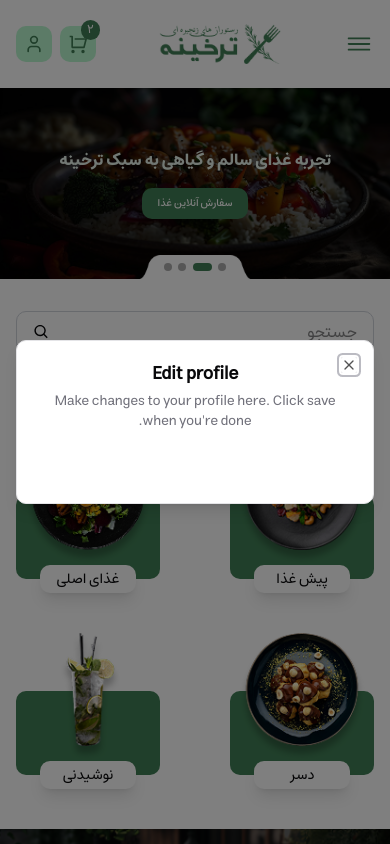
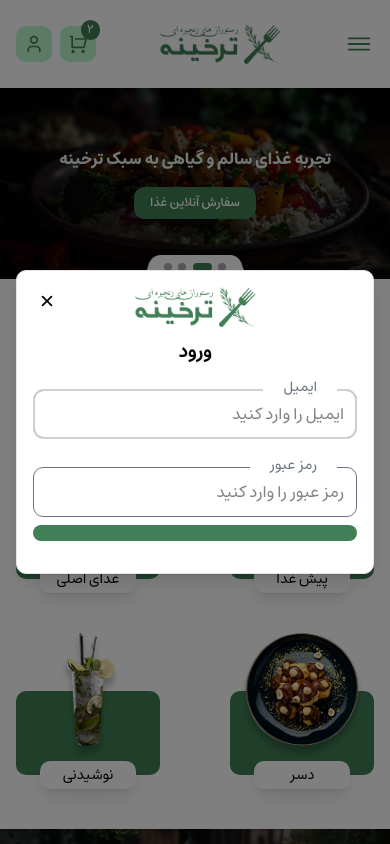
Before and after one commit to AmirAjam/food-store, a React (Vite) app: page / in a window 390 px wide. Both pictures are taken after a click on the element 34 px from the left and 44 px from the top of the page. Shown: the top 844 px of the page. Built offline with nearby package versions, Linux system fonts and the light colour scheme.

Commit message:
Refactor slider component and add icons file

```diff
--- a/src/components/Header/Header.jsx
+++ b/src/components/Header/Header.jsx
@@ -1,57 +1,63 @@
+import { useState } from "react";
 import { Link } from "react-router-dom";
-
-import { IoIosMenu } from "react-icons/io";
-import { RiShoppingCartLine } from "react-icons/ri";
-import { LuUser } from "react-icons/lu";
-import { BiSearch } from "react-icons/bi";
+import icons from "@/icons";
 
 import NavBar from "./NavBar";
-import { useState } from "react";
 import Login from "../auth/Login";
 
 const Header = () => {
-    const [isOpenLogin, setIsOpenLogin] = useState(false)
+  const [isOpenLogin, setIsOpenLogin] = useState(false);
+
+  const { Menu, Search, Cart, UserLu } = icons;
+
   return (
     <header className="mt-6">
       <div className="container flex justify-between items-center">
         <div className="md:hidden">
-                    <IoIosMenu className="text-3xl text-primary-color" />
+          <Menu className="text-3xl text-primary-color" />
         </div>
 
         <div className="w-fit flex justify-center">
-                    <Link>
-                        <img src="images/logo/logo.png" alt="" className="h-10" />
+          <Link to="/">
+            <img src="images/logo/logo.png" alt="Logo" className="h-10" />
           </Link>
         </div>
 
         <NavBar />
 
         <div className="flex items-center gap-2">
-                    <div className="hidden md:block bg-green-200 p-2 rounded-lg cursor-pointer hover:bg-primary-color
-                     text-primary-color hover:text-green-200 duration-300">
-                        <BiSearch className="text-xl " />
+          <div
+            className="hidden md:block bg-green-200 p-2 rounded-lg cursor-pointer hover:bg-primary-color
+                     text-primary-color hover:text-green-200 duration-300"
+          >
+            <Search className="text-xl" />
           </div>
 
-                    <div className="md:block bg-green-200 p-2 rounded-lg cursor-pointer hover:bg-primary-color
-                     text-primary-color hover:text-green-200 duration-300 relative">
+          <div
+            className="md:block bg-green-200 p-2 rounded-lg cursor-pointer hover:bg-primary-color
+                     text-primary-color hover:text-green-200 duration-300 relative"
+          >
             <Link to="/cart">
-                            <RiShoppingCartLine className="text-xl " />
+              <Cart className="text-xl" />
             </Link>
             <div className="absolute bg-primary-color px-1.5 py-0.5 rounded-full -top-1.5 -right-1">
               <span className="text-xs text-white block">۲</span>
             </div>
           </div>
 
-                    <div onClick={() => setIsOpenLogin(prev => !prev)}
+          <div
+            onClick={() => setIsOpenLogin((prev) => !prev)}
             className="md:block bg-green-200 p-2 rounded-lg cursor-pointer hover:bg-primary-color
-                            text-primary-color hover:text-green-200 duration-300">
-                        <LuUser className="text-xl " />
+                            text-primary-color hover:text-green-200 duration-300"
+          >
+            <UserLu className="text-xl" />
           </div>
         </div>
       </div>
+
       <Login isOpenLogin={isOpenLogin} setIsOpenLogin={setIsOpenLogin} />
     </header>
-    )
-}
+  );
+};
 
-export default Header
+export default Header;
--- a/src/components/Ui/Button/PrimaryButton.jsx
+++ b/src/components/Ui/Button/PrimaryButton.jsx
@@ -1,8 +1,8 @@
-const PrimaryButton = ({children}) => {
+const PrimaryButton = ({text}) => {
     return(
         <button className="bg-primary-color text-white font-Estedad-Medium px-4 py-2 rounded-lg duration-300
-            hover:bg-green-200 hover:text-primary-color">
-            {children}
+            hover:bg-green-200 hover:text-primary-color cursor-pointer">
+            {text}
         </button>
     )
 }
--- /dev/null
+++ b/src/components/auth/AuthInput.jsx
@@ -0,0 +1,16 @@
+import React from 'react'
+
+const AuthInput = ({ placeholder, label }) => {
+    return (
+        <div className='relative mt-5'>
+            <label htmlFor="2" className='absolute bottom-full
+            -top-3.5 text-sm right-5 bg-white z-20 px-5 py-3 flex justify-center items-center text-gray-500'>
+                {label}
+            </label>
+            <input type="text" placeholder={placeholder} className='w-full rounded-lg border
+        border-gray-500 p-3'/>
+        </div>
+    )
+}
+
+export default AuthInput
--- a/src/components/auth/Login.jsx
+++ b/src/components/auth/Login.jsx
@@ -8,30 +8,33 @@ import {
     DialogTitle,
     DialogTrigger,
 } from "@/components/ui/dialog"
+import { Link } from "react-router-dom"
+import icons from "@/icons"
+import AuthInput from "./AuthInput"
+import PrimaryButton from "../Ui/Button/PrimaryButton"
 
-const Login = ({isOpenLogin , setIsOpenLogin}) => {
+const { Close } = icons
+
+const Login = ({ isOpenLogin, setIsOpenLogin }) => {
     return (
-    <Dialog open={isOpenLogin} onOpenChange={() => setIsOpenLogin(false)}>
+        <Dialog open={isOpenLogin} onOpenChange={() => setIsOpenLogin(false)} className="">
             <form>
                 <DialogTrigger asChild>
                 </DialogTrigger>
-        <DialogContent className="sm:max-w-[425px]">
+                <DialogContent showCloseButton={false} className="sm:max-w-[425px] p-4">
+                    <Link className="mx-auto w-fit">
+                        <img src="/images/logo/logo.png" alt="" className="h-10" />
+                    </Link>
+                    <DialogClose asChild className="absolute left-5 top-5">
+                        <Close className="text-xl cursor-pointer hover:text-red-600/80 duration-300"/>
+                    </DialogClose>
                     <DialogHeader>
-            <DialogTitle>Edit profile</DialogTitle>
-            <DialogDescription>
-              Make changes to your profile here. Click save when you&apos;re
-              done.
-            </DialogDescription>
+                        <DialogTitle className="text-center">ورود</DialogTitle>
+                        <AuthInput placeholder="ایمیل را وارد کنید" label="ایمیل"/>
+                        <AuthInput placeholder="رمز عبور را وارد کنید" label="رمز عبور"/>
+                        <PrimaryButton>ادامه</PrimaryButton>
                     </DialogHeader>
-          <div className="grid gap-4">
-            <div className="grid gap-3">
-            </div>
-            <div className="grid gap-3">
-            </div>
-          </div>
-          <DialogFooter>
-            <DialogClose asChild>
-            </DialogClose>
+                    <DialogFooter className="w-full">
                     </DialogFooter>
                 </DialogContent>
             </form>
--- /dev/null
+++ b/src/icons.js
@@ -0,0 +1,25 @@
+import { CiUser } from "react-icons/ci";
+import { FaChevronLeft, FaChevronRight  } from "react-icons/fa6";
+import { LuChartLine, LuUser } from "react-icons/lu";
+import { PiMaskHappyLight } from "react-icons/pi";
+import { IoFastFoodOutline,IoClose } from "react-icons/io5";
+import { BiSearch } from "react-icons/bi";
+import { IoIosMenu } from "react-icons/io";
+import { RiShoppingCartLine } from "react-icons/ri";
+
+
+const icons = {
+  UserCi: CiUser,
+  ChevronLeft: FaChevronLeft,
+  ChevronRight: FaChevronRight,
+  ChartLine: LuChartLine,
+  UserLu: LuUser,
+  MaskHappy: PiMaskHappyLight,
+  FastFoodOutline: IoFastFoodOutline,
+  Search: BiSearch,
+  Menu: IoIosMenu,
+  Cart: RiShoppingCartLine,
+  Close:IoClose,
+};
+
+export default icons;
--- a/src/pages/Home/Home.jsx
+++ b/src/pages/Home/Home.jsx
@@ -1,10 +1,11 @@
-import { BiSearch } from "react-icons/bi";
-
 import Input from "../../components/Ui/Input/Input";
 import RestaurantMenu from "./RestaurantMenu/RestaurantMenu";
 import IntroSection from "./IntroSection/IntroSection";
 import Slider from "./Slider/Slider";
 import Header from '../../components/Header/Header'
+import icons from "@/icons";
+
+const {Search} = icons
 
 export default function Home() {
   return (
@@ -12,7 +13,7 @@ export default function Home() {
       <Header />
       <Slider />
       <div className="container mt-8 md:hidden">
-        <Input placeHolder="جستجو">  <BiSearch className="text-lg"/> </Input>
+        <Input placeHolder="جستجو">  <Search className="text-lg"/> </Input>
       </div>
       <RestaurantMenu />
       <IntroSection />
--- a/src/pages/Home/IntroSection/IntroSection.jsx
+++ b/src/pages/Home/IntroSection/IntroSection.jsx
@@ -1,28 +1,28 @@
-import WhiteButton from "../../../components/Ui/Button/WhiteButton"
+import WhiteButton from "../../../components/Ui/Button/WhiteButton";
+import icons from "@/icons";
 
-import { CiUser } from "react-icons/ci";
-
-import { FaChevronLeft } from "react-icons/fa6";
-import { LuChartLine } from "react-icons/lu";
-import { PiMaskHappyLight } from "react-icons/pi";
-import { IoFastFoodOutline } from "react-icons/io5";
+const { UserCi, ChevronLeft, ChartLine, MaskHappy, FastFoodOutline } = icons;
 
 const IntroSection = () => {
   return (
-        <section className="bg-[url(/src/assets/images/Intro/Introduction-mobile.png)]
+    <section
+      className="bg-[url(/src/assets/images/Intro/Introduction-mobile.png)]
                  md:bg-[url(/src/assets/images/Intro/about.png)]
-        relative py-8 bg-no-repeat bg-cover">
-
+                 relative py-8 bg-no-repeat bg-cover"
+    >
       <div className="container relative z-10 text-white md:flex justify-between items-center">
         <div className="md:w-1/2 lg:1/3">
           <h2 className="font-Estedad-Bold text-xl">رستوران‌های زنجیره‌ای ترخینه</h2>
           <p className="text-justify text-xs leading-6 mt-2 lg:text-base lg:leading-10">
-                        مهمان‌نوازی یکی از مهم‌ترین مشخصه‌های ایرانیان است و باعث افتخار ماست که بیش از 20 سال است خدمت‌گزار مردم شریف ایران هستیم. ما در رستوران‌های زنجیره‌ای ترخینه همواره تلاش کردیم که در محیطی اصیل بر پایه معماری و طراحی مدرن در کنار طبیعتی دلنواز، غذایی سالم و درخور شان شما عزیزان ارائه دهیم.
+            مهمان‌نوازی یکی از مهم‌ترین مشخصه‌های ایرانیان است و باعث افتخار ماست که بیش
+            از 20 سال است خدمت‌گزار مردم شریف ایران هستیم. ما در رستوران‌های زنجیره‌ای
+            ترخینه همواره تلاش کردیم که در محیطی اصیل بر پایه معماری و طراحی مدرن در کنار
+            طبیعتی دلنواز، غذایی سالم و درخور شان شما عزیزان ارائه دهیم.
           </p>
           <div className="mt-5">
             <WhiteButton>
               اطلاعات بیشتر
-                            <FaChevronLeft />
+              <ChevronLeft />
             </WhiteButton>
           </div>
         </div>
@@ -30,32 +30,31 @@ const IntroSection = () => {
         <div className="mt-5">
           <div className="flex justify-between">
             <div className="flex justify-center items-center flex-col w-44">
-                            <CiUser className="text-4xl lg:text-5xl" />
-                            <p className="text-xs  mt-2 lg:text-sm">پرسنلی مجرب و حرفه‌ای</p>
+              <UserCi className="text-4xl lg:text-5xl" />
+              <p className="text-xs mt-2 lg:text-sm">پرسنلی مجرب و حرفه‌ای</p>
             </div>
 
             <div className="flex justify-center items-center flex-col w-44">
-                            <LuChartLine className="text-4xl lg:text-5xl" />
-                            <p className="text-xs lg:text-sm  mt-2">کیفیت بالای غذاها</p>
+              <ChartLine className="text-4xl lg:text-5xl" />
+              <p className="text-xs lg:text-sm mt-2">کیفیت بالای غذاها</p>
             </div>
           </div>
           <div className="flex justify-between mt-8 lg:mt-12">
             <div className="flex justify-center items-center flex-col w-44">
-                            <PiMaskHappyLight className="text-4xl lg:text-5xl" />
+              <MaskHappy className="text-4xl lg:text-5xl" />
               <p className="text-xs lg:text-sm mt-2">محیطی دلنشین و آرام</p>
             </div>
 
             <div className="flex justify-center items-center flex-col w-44">
-                            <IoFastFoodOutline className="text-4xl lg:text-5xl" />
+              <FastFoodOutline className="text-4xl lg:text-5xl" />
               <p className="text-xs lg:text-sm mt-2">منوی متنوع</p>
             </div>
           </div>
         </div>
-
       </div>
       <div className="inset-0 bg-black/60 absolute"></div>
     </section>
-    )
-}
+  );
+};
 
-export default IntroSection
+export default IntroSection;
--- /dev/null
+++ b/src/pages/Home/Slider/MobileSliderItem.jsx
@@ -0,0 +1,21 @@
+import PrimaryButton from '@/components/Ui/Button/PrimaryButton'
+import React from 'react'
+import { Link } from 'react-router-dom'
+
+const MobileSliderItem = ({title}) => {
+    return (
+        <div className='w-full'>
+            <img src="../src/assets/images/Slider/1-mobile.png" alt="" className='w-full' />
+            <div className='absolute inset-0 bg-black/60 flex justify-center items-center flex-col gap-4'>
+                <p className='font-Estedad-Bold text-[#E5F2E9] sm:text-2xl'>{title}</p>
+                <div className='text-[10px] sm:text-sm sm:mt-10'>
+                <Link to="" className='text-xs'>
+                    <PrimaryButton text="سفارش آنلاین غذا"/>
+                </Link>
+                </div>
+            </div>
+        </div>
+    )
+}
+
+export default MobileSliderItem
--- a/src/pages/Home/Slider/Slider.jsx
+++ b/src/pages/Home/Slider/Slider.jsx
@@ -6,18 +6,21 @@ import PrimaryButton from '../../../components/Ui/Button/PrimaryButton';
 import { Swiper, SwiperSlide } from 'swiper/react';
 import { Navigation, Pagination, Autoplay } from 'swiper/modules';
 
-
 // Import Swiper styles
 import 'swiper/css';
 import 'swiper/css/navigation';
 import 'swiper/css/pagination';
 import './slider.css';
 
-import { FaChevronRight, FaChevronLeft } from "react-icons/fa6";
+import icons from '@/icons';
+import SliderItem from './SliderItem';
+import MobileSliderItem from './MobileSliderItem';
+
+
 
 
 const Slider = () => {
-
+    const { ChevronLeft,ChevronRight } = icons
     return (
         <>
             <div className='mt-6 select-none relative hidden md:block'>
@@ -45,62 +48,21 @@ const Slider = () => {
                     slidesPerView={1}
                 >
                     <SwiperSlide>
-                        <div className='w-full'>
-                            <img src="../src/assets/images/Slider/1.png" alt="" className='w-full' />
-                            <div className='absolute inset-0 bg-black/60 flex items-center flex-col gap-8 lg:justify-center lg:gap-20'>
-                                <p className='text-xl font-Estedad-Bold text-[#E5F2E9] lg:text-3xl mt-5 lg:0'>یک ماجراجویی آشپزی برای تمام حواس</p>
-                                <div className='text-sm'>
-                                    <PrimaryButton>
-                                        <Link>سفارش آنلاین غذا</Link>
-                                    </PrimaryButton>
-                                </div>
-                            </div>
-                        </div>
-                    </SwiperSlide>
-
-
-                    <SwiperSlide>
-                        <div className='w-full'>
-                            <img src="../src/assets/images/Slider/1.png" alt="" className='w-full' />
-                            <div className='absolute inset-0 bg-black/60 flex items-center flex-col gap-8 lg:justify-center lg:gap-20'>
-                                <p className='text-xl font-Estedad-Bold text-[#E5F2E9] lg:text-3xl mt-5 lg:0'>تجربه غذای سالم و گیاهی به سبک ترخینه</p>
-                                <div className='text-sm'>
-                                    <PrimaryButton>
-                                        <Link>سفارش آنلاین غذا</Link>
-                                    </PrimaryButton>
-                                </div>
-                            </div>
-                        </div>
+                        <SliderItem title="تجربه غذای سالم و گیاهی به سبک ترخینه"/>
                     </SwiperSlide>
 
                     <SwiperSlide>
-                        <div className='w-full'>
-                            <img src="../src/assets/images/Slider/1.png" alt="" className='w-full' />
-                            <div className='absolute inset-0 bg-black/60 flex items-center flex-col gap-8 lg:justify-center lg:gap-20'>
-                                <p className='text-xl font-Estedad-Bold text-[#E5F2E9] lg:text-3xl mt-5 lg:0'>یک ماجراجویی آشپزی برای تمام حواس</p>
-                                <div className='text-sm'>
-                                    <PrimaryButton>
-                                        <Link>سفارش آنلاین غذا</Link>
-                                    </PrimaryButton>
-                                </div>
-                            </div>
-                        </div>
+                        <SliderItem title="یک ماجراجویی آشپزی برای تمام حواس"/>
                     </SwiperSlide>
 
+                    <SwiperSlide>
+                        <SliderItem title="تجربه غذای سالم و گیاهی به سبک ترخینه"/>
+                    </SwiperSlide>
 
                     <SwiperSlide>
-                        <div className='w-full'>
-                            <img src="../src/assets/images/Slider/1.png" alt="" className='w-full' />
-                            <div className='absolute inset-0 bg-black/60 flex items-center flex-col gap-8 lg:justify-center lg:gap-20'>
-                                <p className='text-xl font-Estedad-Bold text-[#E5F2E9] lg:text-3xl mt-5 lg:0'>تجربه غذای سالم و گیاهی به سبک ترخینه</p>
-                                <div className='text-sm'>
-                                    <PrimaryButton>
-                                        <Link>سفارش آنلاین غذا</Link>
-                                    </PrimaryButton>
-                                </div>
-                            </div>
-                        </div>
+                        <SliderItem title="یک ماجراجویی آشپزی برای تمام حواس"/>
                     </SwiperSlide>
+
                 </Swiper>
 
                 <div className='bg-black/20 absolute left-1/2 -translate-x-1/2 bottom-0 z-20'>
@@ -113,11 +75,11 @@ const Slider = () => {
                 </div>
 
                 <button id='next-slide' className='absolute top-1/2 right-4 -translate-y-1/2 z-10 cursor-pointer'>
-                    <FaChevronRight className='text-4xl text-white' />
+                    <ChevronRight className='text-4xl text-white' />
                 </button>
 
                 <button id='prev-slide' className='absolute top-1/2 left-4 -translate-y-1/2 z-10 cursor-pointer'>
-                    <FaChevronLeft className='text-4xl text-white' />
+                    <ChevronLeft className='text-4xl text-white' />
                 </button>
             </div>
 
@@ -140,61 +102,21 @@ const Slider = () => {
                     modules={[Navigation, Pagination, Autoplay]}
                     slidesPerView={1}
                 >
+
                     <SwiperSlide>
-                        <div className='w-full'>
-                            <img src="../src/assets/images/Slider/1-mobile.png" alt="" className='w-full' />
-                            <div className='absolute inset-0 bg-black/60 flex justify-center items-center flex-col gap-4'>
-                                <p className='font-Estedad-Bold text-[#E5F2E9] sm:text-2xl'>یک ماجراجویی آشپزی برای تمام حواس</p>
-                                <div className='text-[10px] sm:text-sm sm:mt-10'>
-                                    <PrimaryButton>
-                                        <Link>سفارش آنلاین غذا</Link>
-                                    </PrimaryButton>
-                                </div>
-                            </div>
-                        </div>
+                        <MobileSliderItem title="یک ماجراجویی آشپزی برای تمام حواس"/>
                     </SwiperSlide>
 
                     <SwiperSlide>
-                        <div className='w-full'>
-                            <img src="../src/assets/images/Slider/1-mobile.png" alt="" className='w-full' />
-                            <div className='absolute inset-0 bg-black/60 flex justify-center items-center flex-col gap-4'>
-                                <p className='font-Estedad-Bold text-[#E5F2E9] sm:text-2xl'>تجربه غذای سالم و گیاهی به سبک ترخینه</p>
-                                <div className='text-[10px] sm:text-sm sm:mt-10'>
-                                    <PrimaryButton>
-                                        <Link>سفارش آنلاین غذا</Link>
-                                    </PrimaryButton>
-                                </div>
-                            </div>
-                        </div>
-                    </SwiperSlide>
-
-
-                    <SwiperSlide>
-                        <div className='w-full'>
-                            <img src="../src/assets/images/Slider/1-mobile.png" alt="" className='w-full' />
-                            <div className='absolute inset-0 bg-black/60 flex justify-center items-center flex-col gap-4'>
-                                <p className='font-Estedad-Bold text-[#E5F2E9] sm:text-2xl'>یک ماجراجویی آشپزی برای تمام حواس</p>
-                                <div className='text-[10px] sm:text-sm sm:mt-10'>
-                                    <PrimaryButton>
-                                        <Link>سفارش آنلاین غذا</Link>
-                                    </PrimaryButton>
-                                </div>
-                            </div>
-                        </div>
+                        <MobileSliderItem title="تجربه غذای سالم و گیاهی به سبک ترخینه"/>
                     </SwiperSlide>
 
                     <SwiperSlide>
-                        <div className='w-full'>
-                            <img src="../src/assets/images/Slider/1-mobile.png" alt="" className='w-full' />
-                            <div className='absolute inset-0 bg-black/60 flex justify-center items-center flex-col gap-4'>
-                                <p className='font-Estedad-Bold text-[#E5F2E9] sm:text-2xl'>تجربه غذای سالم و گیاهی به سبک ترخینه</p>
-                                <div className='text-[10px] sm:text-sm sm:mt-10'>
-                                    <PrimaryButton>
-                                        <Link>سفارش آنلاین غذا</Link>
-                                    </PrimaryButton>
-                                </div>
-                            </div>
-                        </div>
+                        <MobileSliderItem title="یک ماجراجویی آشپزی برای تمام حواس"/>
+                    </SwiperSlide>
+
+                    <SwiperSlide>
+                        <MobileSliderItem title="تجربه غذای سالم و گیاهی به سبک ترخینه"/>
                     </SwiperSlide>
                 </Swiper>
 
--- /dev/null
+++ b/src/pages/Home/Slider/SliderItem.jsx
@@ -0,0 +1,19 @@
+import PrimaryButton from '@/components/Ui/Button/PrimaryButton'
+import React from 'react'
+import { Link } from 'react-router-dom'
+
+const SliderItem = ({title}) => {
+    return (
+        <div className='w-full'>
+            <img src="../src/assets/images/Slider/1.png" alt="" className='w-full' />
+            <div className='absolute inset-0 bg-black/60 flex items-center flex-col gap-8 lg:justify-center lg:gap-20'>
+                <p className='text-xl font-Estedad-Bold text-[#E5F2E9] lg:text-3xl mt-5 lg:0'>{title}</p>
+                <Link to="" className='text-sm'>
+                    <PrimaryButton text="سفارش آنلاین غذا"/>
+                </Link>
+            </div>
+        </div>
+    )
+}
+
+export default SliderItem
```
Lines whose indentation alone changed are shown as unchanged.
